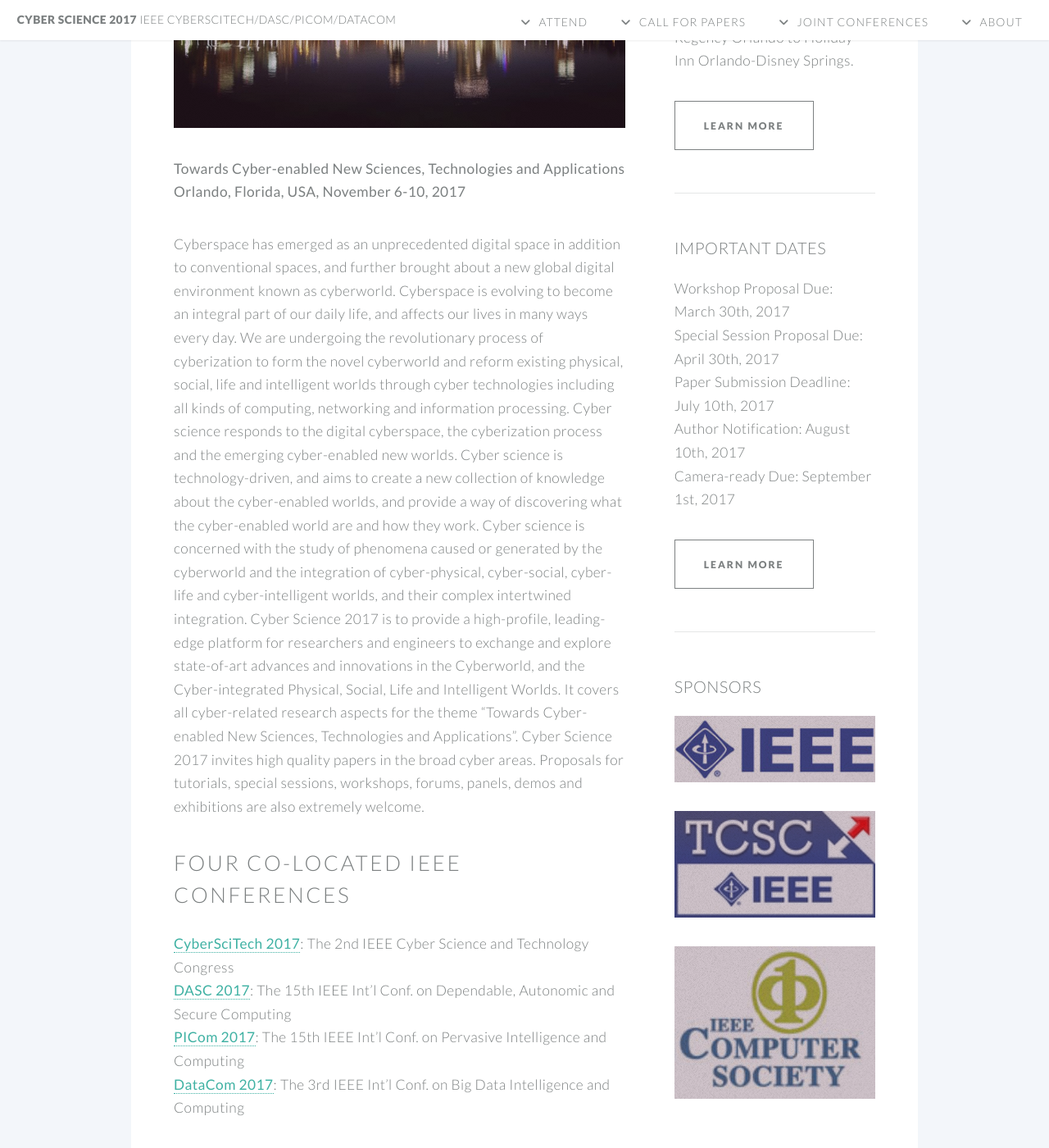
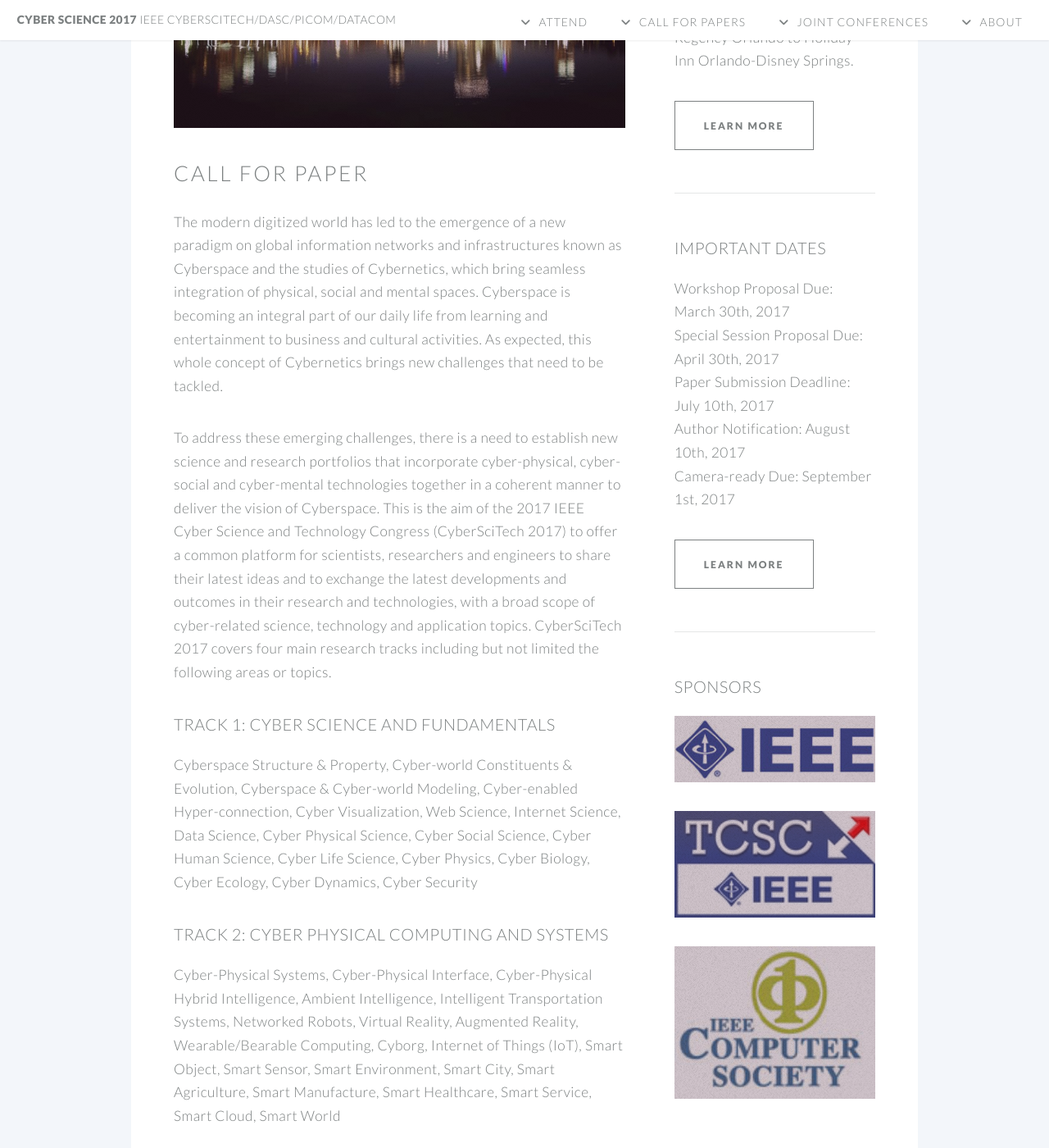
Before and after one commit to cyber-science/2017, a Jekyll site: the page built from index.md, in a window 1280 px wide and 1400 px high, scrolled down 507 px. Shown: the whole window at 82% size. Built offline with Jekyll 4.4.1, drawn with Linux system fonts in a browser that asks for light colours; nearby versions of some CDN libraries; some of the changed text lies outside the part shown.

Commit message:
index.md

```diff
--- a/index.md
+++ b/index.md
@@ -7,61 +7,39 @@ permalink: /
 icon: fa-laptop
 ---
 
-**Towards Cyber-enabled New Sciences, Technologies and Applications** <br/>
-**Orlando, Florida, USA, November 6-10, 2017**
+## [Call for Paper]({{"/download/CyberSciTech2017CFP_final.pdf" | prepend: site.baseurl}})
 
-Cyberspace has emerged as an unprecedented digital space in addition to conventional spaces, and
-further brought about a new global digital environment known as cyberworld. Cyberspace is evolving to
-become an integral part of our daily life, and affects our lives in many ways every day. We are
-undergoing the revolutionary process of cyberization to form the novel cyberworld and reform existing
-physical, social, life and intelligent worlds through cyber technologies including all kinds of computing,
-networking and information processing.
-Cyber science responds to the digital cyberspace, the cyberization process and the emerging
-cyber-enabled new worlds. Cyber science is technology-driven, and aims to create a new collection of
-knowledge about the cyber-enabled worlds, and provide a way of discovering what the cyber-enabled
-world are and how they work. Cyber science is concerned with the study of phenomena caused or
-generated by the cyberworld and the integration of cyber-physical, cyber-social, cyber-life and
-cyber-intelligent worlds, and their complex intertwined integration.
-Cyber Science 2017 is to provide a high-profile, leading-edge platform for researchers and engineers to
-exchange and explore state-of-art advances and innovations in the Cyberworld, and the Cyber-integrated
-Physical, Social, Life and Intelligent Worlds. It covers all cyber-related research aspects for the theme
-“Towards Cyber-enabled New Sciences, Technologies and Applications”. Cyber Science 2017 invites high
-quality papers in the broad cyber areas. Proposals for tutorials, special sessions, workshops, forums,
-panels, demos and exhibitions are also extremely welcome.
+The modern digitized world has led to the emergence of a new paradigm on global information networks and infrastructures known as Cyberspace and the studies of Cybernetics, which bring seamless integration of physical, social and mental spaces. Cyberspace is becoming an integral part of our daily life from learning and entertainment to business and cultural activities. As expected, this whole concept of Cybernetics brings new challenges that need to be tackled.
 
-## Four Co-located IEEE Conferences
+To address these emerging challenges, there is a need to establish new science and research portfolios that incorporate cyber-physical, cyber-social and cyber-mental technologies together in a coherent manner to deliver the vision of Cyberspace. This is the aim of the 2017 IEEE Cyber Science and Technology Congress (CyberSciTech 2017) to offer a common platform for scientists, researchers and engineers to share their latest ideas and to exchange the latest developments and outcomes in their research and technologies, with a broad scope of cyber-related science, technology and application topics. CyberSciTech 2017 covers four main research tracks including but not limited the following areas or topics.
 
-* **[CyberSciTech 2017](http://cyberscitech.net/2017/)**: The 2nd IEEE Cyber Science and Technology Congress
-* **[DASC 2017](http://cse.stfx.ca/~dasc2017/)**: The 15th IEEE Int’l Conf. on Dependable, Autonomic and Secure Computing
-* **[PICom 2017](http://cse.stfx.ca/~picom2017/)**: The 15th IEEE Int’l Conf. on Pervasive Intelligence and Computing
-* **[DataCom 2017](https://grid.chu.edu.tw/datacom2017/)**: The 3rd IEEE Int’l Conf. on Big Data Intelligence and Computing
+### Track 1: Cyber Science and Fundamentals
 
-## Co-located Activities
+Cyberspace Structure & Property, Cyber-world Constituents & Evolution, Cyberspace & Cyber-world Modeling, Cyber-enabled Hyper-connection, Cyber Visualization, Web Science, Internet Science, Data Science, Cyber Physical Science, Cyber Social Science, Cyber Human Science, Cyber Life Science, Cyber Physics, Cyber Biology, Cyber Ecology, Cyber Dynamics, Cyber Security
 
-- The Cyber Science Summit – Speeches by top scientists
-- Forums on Cyber Society, Security, Life and Intelligence
-- Panels on Emerging Issues and Challenges in Cyber-enabled Worlds
-- Symposiums on Industrial Innovations and Engineering in Cyberspace
-- Exhibitions/Demos on Advanced Cyber Technologies
-- Video Competitions on Cyber-enabled New Worlds
+### Track 2: Cyber Physical Computing and Systems
+
+Cyber-Physical Systems, Cyber-Physical Interface, Cyber-Physical Hybrid Intelligence, Ambient Intelligence, Intelligent Transportation Systems, Networked Robots, Virtual Reality, Augmented Reality, Wearable/Bearable Computing, Cyborg, Internet of Things (IoT), Smart Object, Smart Sensor, Smart Environment, Smart City, Smart Agriculture, Smart Manufacture, Smart Healthcare, Smart Service, Smart Cloud, Smart World
+
+### Track 3: Cyber Social Networks and Computing
+
+Cyber-Social Networks, Cyber-Sociology, Cyber-Culture, Cyber-Economy, Cyber-Social Evolution, Cyber-Social Sensing, Cyber-Social Simulation, Cyber-Behavior Analytics, Cyber-Crowdsourcing, Cyber-Trust, Cyber-Privacy, Cyber-Rights, Cyber-Crime, Cyber-Law, Cyber-Telepathy, Anticipatory Computing
+
+### Track 4: Cyber Life, Intelligence and Mental Computing
+
+Cyber-Brain, Cyber-Individual, Cyber-Life, Cyber/Digital Clone, Cyber-Human Evolution, Cyber-Psychology, Cyber-Cognition, Cyber-Affordance, Cyber-Human Analytics, Cyber-based Learning, Cyber-Thinking, Cyber-Creation, Affective Computing, Emotional Computing, Mental Computing, Sentiment Analysis
 
 ## Important Dates
 
-* Workshop Proposal Due: March 30th, 2017
-* Special Session Proposal Due: April 30th, 2017
-* Paper Submission Deadline: **July 10th, 2017**
-* Author Notification: August 10th, 2017
-* Camera-ready Due: September 1st, 2017
+- Workshop/Special Session Proposal Due: February 28, 2017
+- Paper Submission Due: ~~May 10, 2017~~ July 10, 2017
+- Author Notification: ~~July 10, 2017~~ August 10, 2017
+- Camera-Ready Manuscript Due: ~~August 15, 2017~~ September 1, 2017
 
-## Submission
+## Submission and Publication
 
-Authors are invited to submit their original research work that has not previously been submitted or published in any other venue. Papers should be prepared in IEEE CS format and submitted via the Cyber Science 2017 web site, [https://edas.info/newPaper.php?c=23118](https://edas.info/newPaper.php?c=23118).
+Authors are invited to submit their original work that has not previously been submitted or published in any other venue. Submitted papers need to abide by IEEE Computer Society formats. Final papers must be formatted accordingly (see “[IEEE Manuscript Templates](http://cyber-science.org/2017/si.html)” and submitted via EDAS [https://edas.info/newPaper.php?c=23118](https://edas.info/newPaper.php?c=23118).
 
-## Publications
+Regular, work-in-progress, workshop/special session, poster (short) papers all need to be in IEEE CS format and submitted following the same instruction on the CyberSciTech 2017 congress web site. A regular, workshop, or special session paper should be between 6-8 pages. A work-in-progress paper should be between 4-6 pages whereas a poster (short) paper should be between 2-4 pages.
 
-Accepted papers will be published by IEEE CPS. Selected papers, after further extensions and revisions
-will be recommended for publication in special issues of prestigious journals after the conferences.
-
-## Contact Information
-
-Professor Jun Wang, University of Central Florida, Orlando, Florida, USA <[jwang@eecs.ucf.edu](mailto:jwang@eecs.ucf.edu)>
+All accepted papers in the regular, work-in-progress, workshops, special sessions and posters will be published in an IEEE Computer Society proceedings (EI indexed). Extended versions of selected excellent papers will be considered for publication in special issues of prestige journals [http://cyber-science.org/2017/si.html](http://cyber-science.org/2017/si.html).
```
